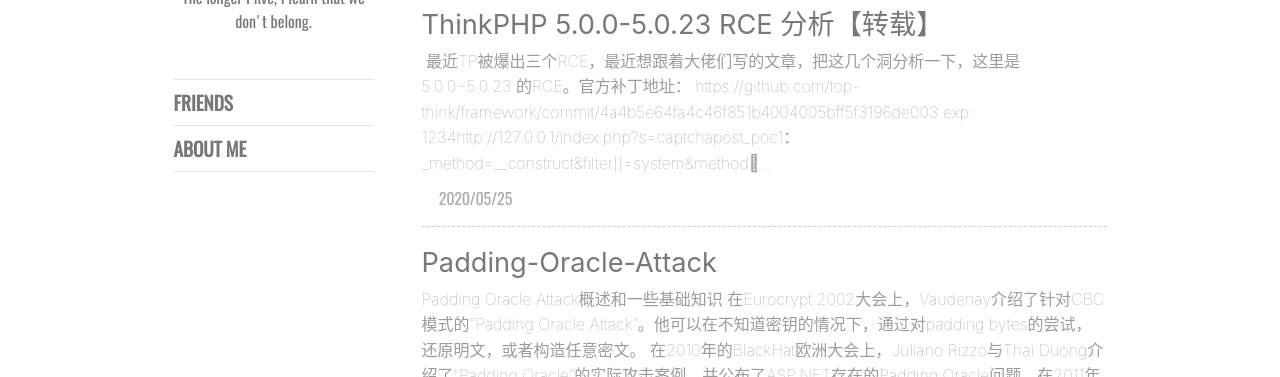
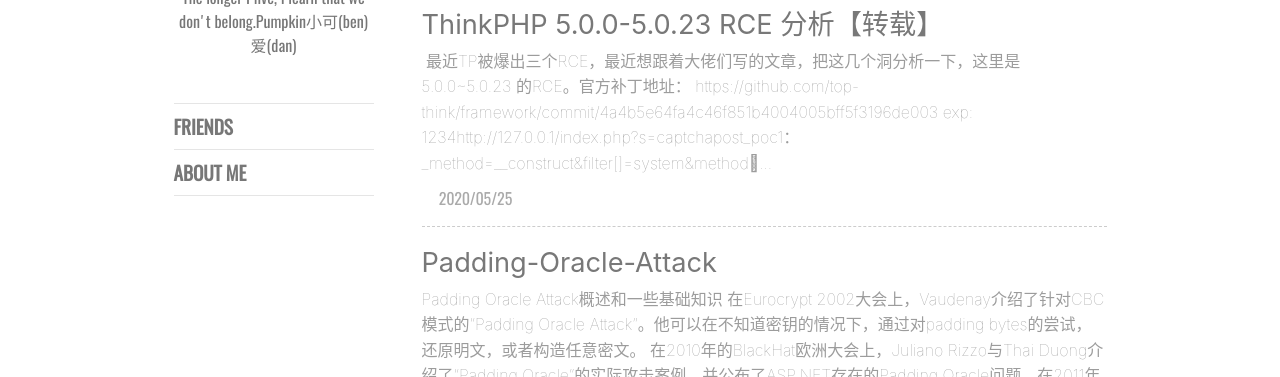
Before and after one commit to Helix0121/helix0121.github.io, a plain HTML site: page index.html in a window 1280 px wide. Shown: the part 723-1100 px from the top of the page. Drawn offline with nearby package versions, Linux system fonts and the light colour scheme; some packages are replaced by stand-ins of ours; a script that the page names is missing; a web font is replaced by a local one.

Commit message:
Site updated: 2020-05-29 23:58:18

```diff
--- a/index.html
+++ b/index.html
@@ -486,7 +486,7 @@ Chop Chop~~
     <div class="profile-name">Helix</div>
 
     <div class="profile-signature">
-        The longer I live, I learn that we don&#39;t belong.
+        The longer I live, I learn that we don&#39;t belong.Pumpkin小可(ben)爱(dan)
     </div>
 
 
```
